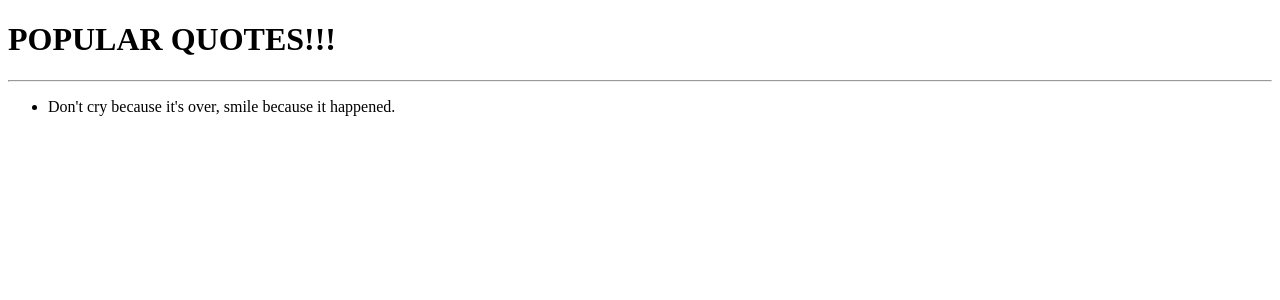
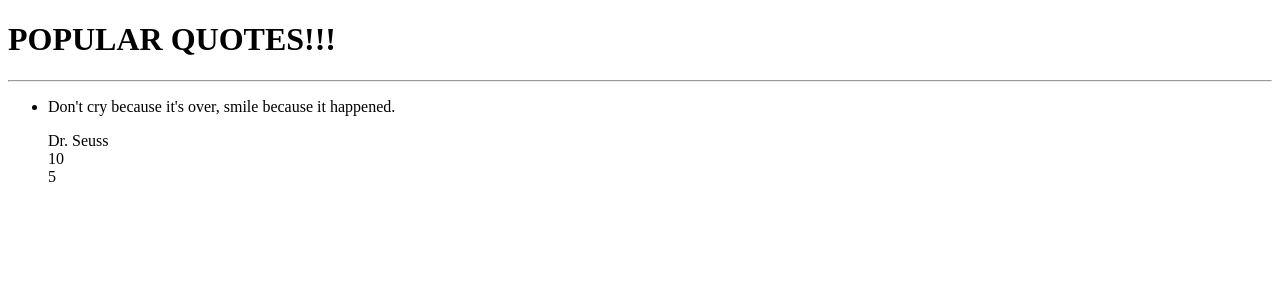
Before and after one commit to Laurent-c4/ANGULAR-IP1-QUOTES, an Angular app: page / in a window 1280 px wide. Shown: the top 300 px of the page. Built offline with nearby package versions, Linux system fonts and the light colour scheme.

Commit message:
Bind qoute property to the child component 'quote-details-componet'

```diff
--- a/src/app/quote-details/quote-details.component.html
+++ b/src/app/quote-details/quote-details.component.html
@@ -1 +1 @@
-<p>quote-details works!</p>
+<p>{{quote.author}} <br> {{quote.upvotes}} <br> {{quote.downvotes}}</p>
--- a/src/app/quote-details/quote-details.component.ts
+++ b/src/app/quote-details/quote-details.component.ts
@@ -1,4 +1,5 @@
-import { Component, OnInit } from '@angular/core';
+import { Component, OnInit, Input } from '@angular/core';
+import { Quote } from '../quote';
 
 @Component({
   selector: 'app-quote-details',
@@ -6,6 +7,7 @@ import { Component, OnInit } from '@angular/core';
   styleUrls: ['./quote-details.component.css']
 })
 export class QuoteDetailsComponent implements OnInit {
+  @Input() quote:Quote;
 
   constructor() { }
 
--- a/src/app/quote/quote.component.html
+++ b/src/app/quote/quote.component.html
@@ -4,6 +4,7 @@
     <ul>
       <li *ngFor='let quote of quotes'>
         {{quote.quoteText}}
+        <app-quote-details [quote]='quote'></app-quote-details>
       </li>
     </ul>
   </div>
```
